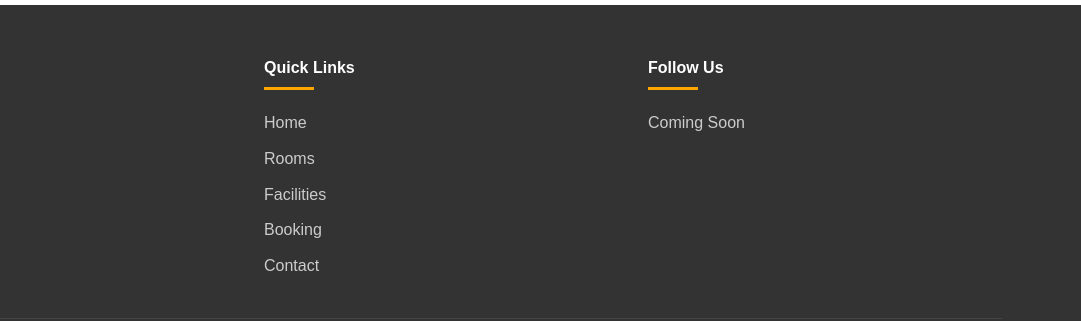
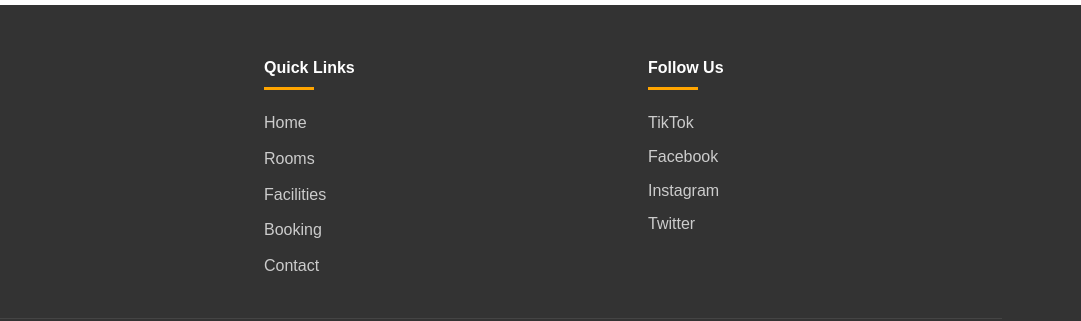
Before and after one commit to Konadu-Prince/Ankes-Lodge.Web, a website: page booking-confirmation.html in a window 1280 px wide. Shown: the part 1183-1504 px from the top of the page, 199-1280 px from the left. Drawn offline with Linux system fonts and the light colour scheme.

Commit message:
Add social media links to footer with TikTok integration

```diff
--- a/booking-confirmation.html
+++ b/booking-confirmation.html
@@ -100,7 +100,12 @@
 
                 <div class="social-media">
                     <h4>Follow Us</h4>
-                    <p>Coming Soon</p>
+                    <div class="social-links">
+                        <p><a href="https://vm.tiktok.com/ZMHwSn9khM96S-gSAVf/" target="_blank" rel="noopener">TikTok</a></p>
+                        <p><a href="#" target="_blank" rel="noopener">Facebook</a></p>
+                        <p><a href="#" target="_blank" rel="noopener">Instagram</a></p>
+                        <p><a href="#" target="_blank" rel="noopener">Twitter</a></p>
+                    </div>
                 </div>
             </div>
 
--- a/styles.css
+++ b/styles.css
@@ -933,6 +933,21 @@ footer {
     color: #ccc;
 }
 
+.social-links p {
+    margin-bottom: 8px;
+}
+
+.social-links a {
+    color: #ccc;
+    text-decoration: none;
+    transition: color 0.3s ease;
+}
+
+.social-links a:hover {
+    color: var(--primary-color);
+    text-decoration: underline;
+}
+
 .copyright {
     text-align: center;
     padding-top: 20px;
```
Also changed, not shown: index.html (+6 -1 lines).
